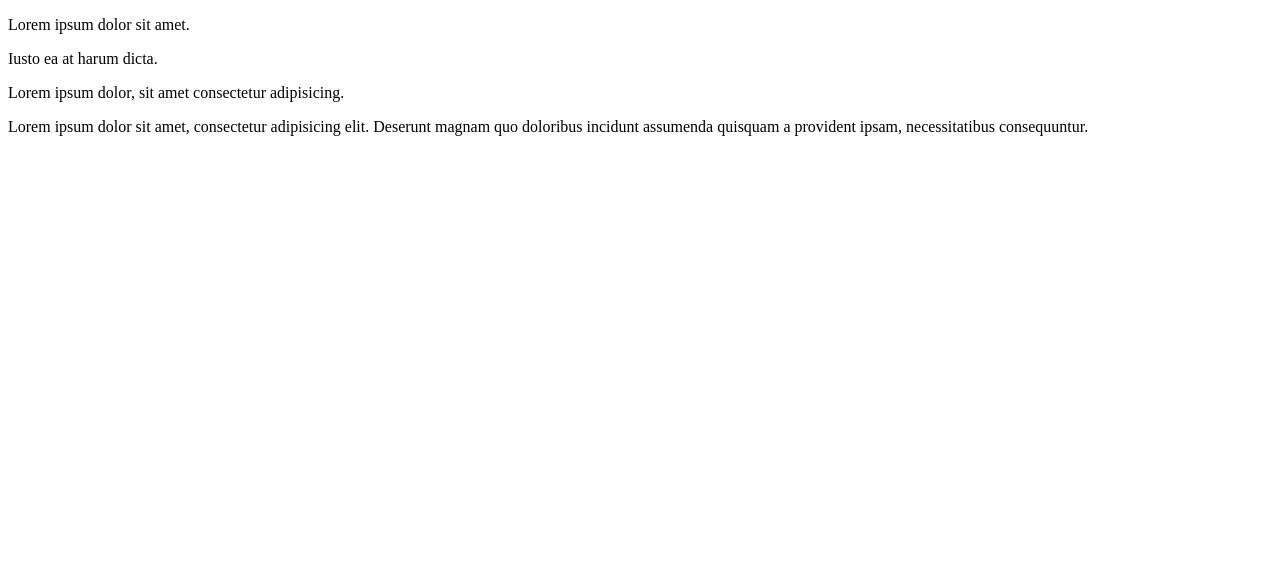
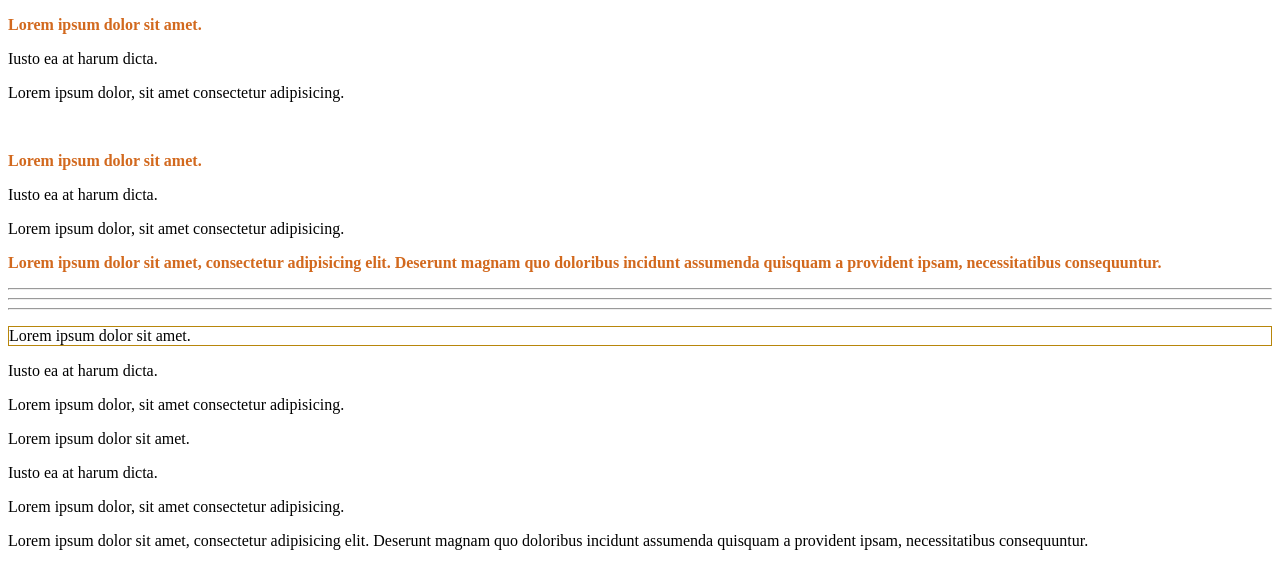
Before and after one commit to ElyaDzhy/Unit_12, a plain HTML site: page index.html in a window 1280 px wide. Drawn offline with Linux system fonts and the light colour scheme.

Commit message:
CSS selectors first part

```diff
--- a/index.html
+++ b/index.html
@@ -11,11 +11,33 @@
   </head>
   <body>
     <div id="parent">
-      <p id="child">Lorem ipsum dolor sit amet.</p>
+      <p class="child">Lorem ipsum dolor sit amet.</p>
       <p id="child">Iusto ea at harum dicta.</p>
       <p>Lorem ipsum dolor, sit amet consectetur adipisicing.</p>
       <div>
-        <p>
+        <br />
+        <p class="child">Lorem ipsum dolor sit amet.</p>
+        <p id="child">Iusto ea at harum dicta.</p>
+        <p>Lorem ipsum dolor, sit amet consectetur adipisicing.</p>
+        <p class="child">
+          Lorem ipsum dolor sit amet, consectetur adipisicing elit.
+          Deserunt magnam quo doloribus incidunt assumenda quisquam a
+          provident ipsam, necessitatibus consequuntur.
+        </p>
+      </div>
+    </div>
+    <hr />
+    <hr />
+    <hr />
+    <div id="parent2">
+      <p class="child">Lorem ipsum dolor sit amet.</p>
+      <p id="child3">Iusto ea at harum dicta.</p>
+      <p>Lorem ipsum dolor, sit amet consectetur adipisicing.</p>
+      <div>
+        <p class="child">Lorem ipsum dolor sit amet.</p>
+        <p id="child4">Iusto ea at harum dicta.</p>
+        <p>Lorem ipsum dolor, sit amet consectetur adipisicing.</p>
+        <p class="child">
           Lorem ipsum dolor sit amet, consectetur adipisicing elit.
           Deserunt magnam quo doloribus incidunt assumenda quisquam a
           provident ipsam, necessitatibus consequuntur.
--- a/styles.css
+++ b/styles.css
@@ -0,0 +1,19 @@
+/* CSS selectors */
+
+/* Селекторы потомков */
+/* Элементы с классом "child" с любым уровнем вложенности в #parent */
+
+#parent .child {
+  color: chocolate;
+  font-weight: bold;
+}
+
+/* Селекторы дочерних элементов */
+/* Элементы с классом "child" с первым уровнем вложенности в #parent */
+
+#parent2 > .child {
+  border: 1px solid darkgoldenrod;
+}
+
+/* Селекторы соседних элементов */
+/*  */
```
